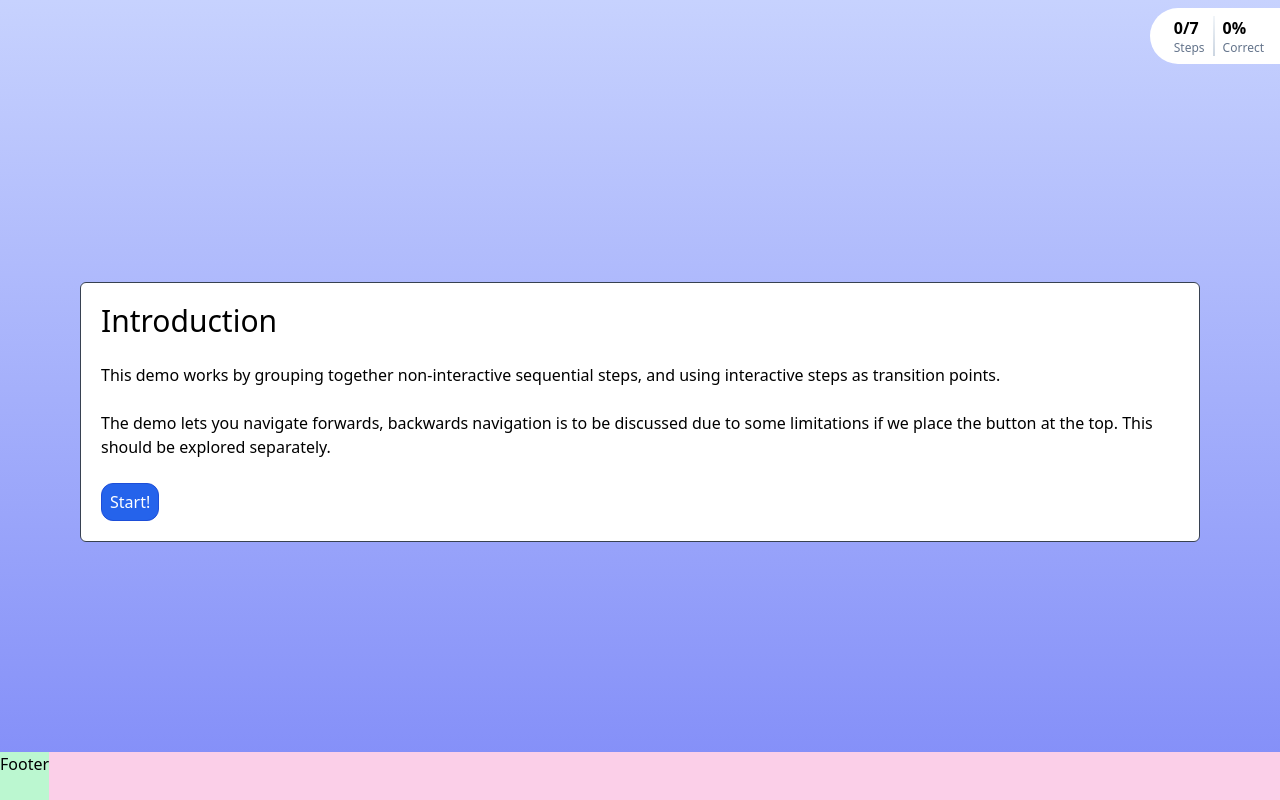
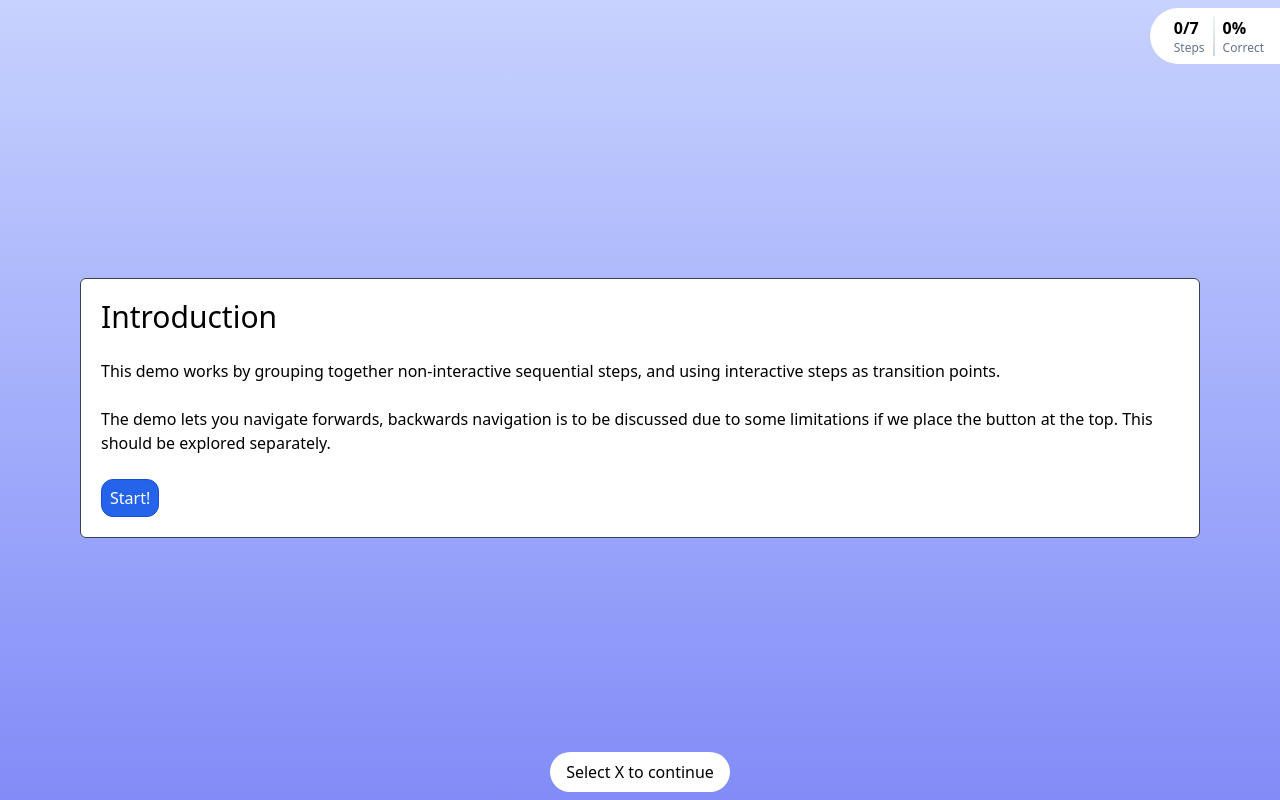
Before and after one commit to josbra-attensi/scrolling-demo, a SvelteKit app: page /idea-2 in a window 1280 px wide. Built offline with nearby package versions, Linux system fonts and the light colour scheme.

Commit message:
feat: dummy thing added

```diff
--- a/src/routes/idea-2/Footer.svelte
+++ b/src/routes/idea-2/Footer.svelte
@@ -1,5 +1,5 @@
-<div id="footer" class="fast-footer w-full bg-pink-200">
-	<div class="h-12 w-fit bg-green-200">Footer</div>
+<div id="footer" class="fast-footer w-full">
+	<div class="mx-auto my-2 w-fit rounded-full bg-white px-4 py-2">Select X to continue</div>
 </div>
 
 <style>
```
